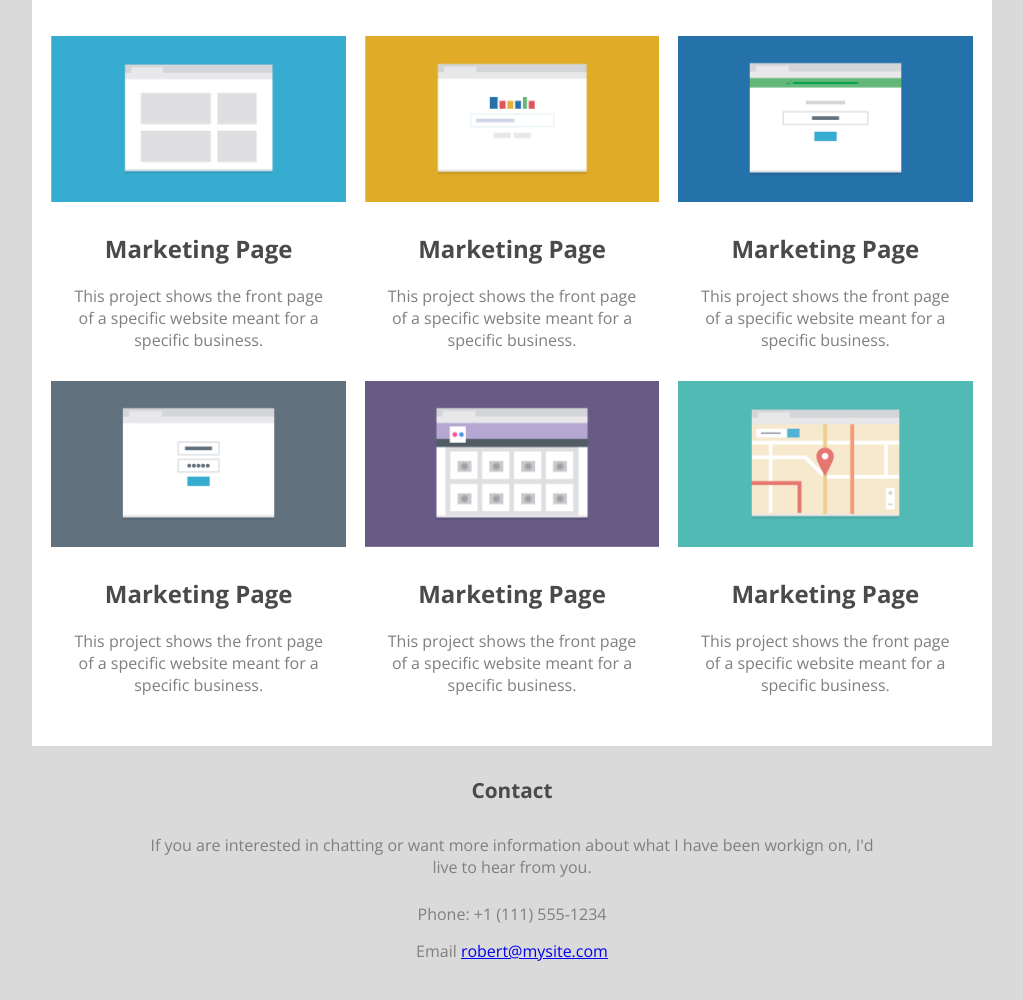
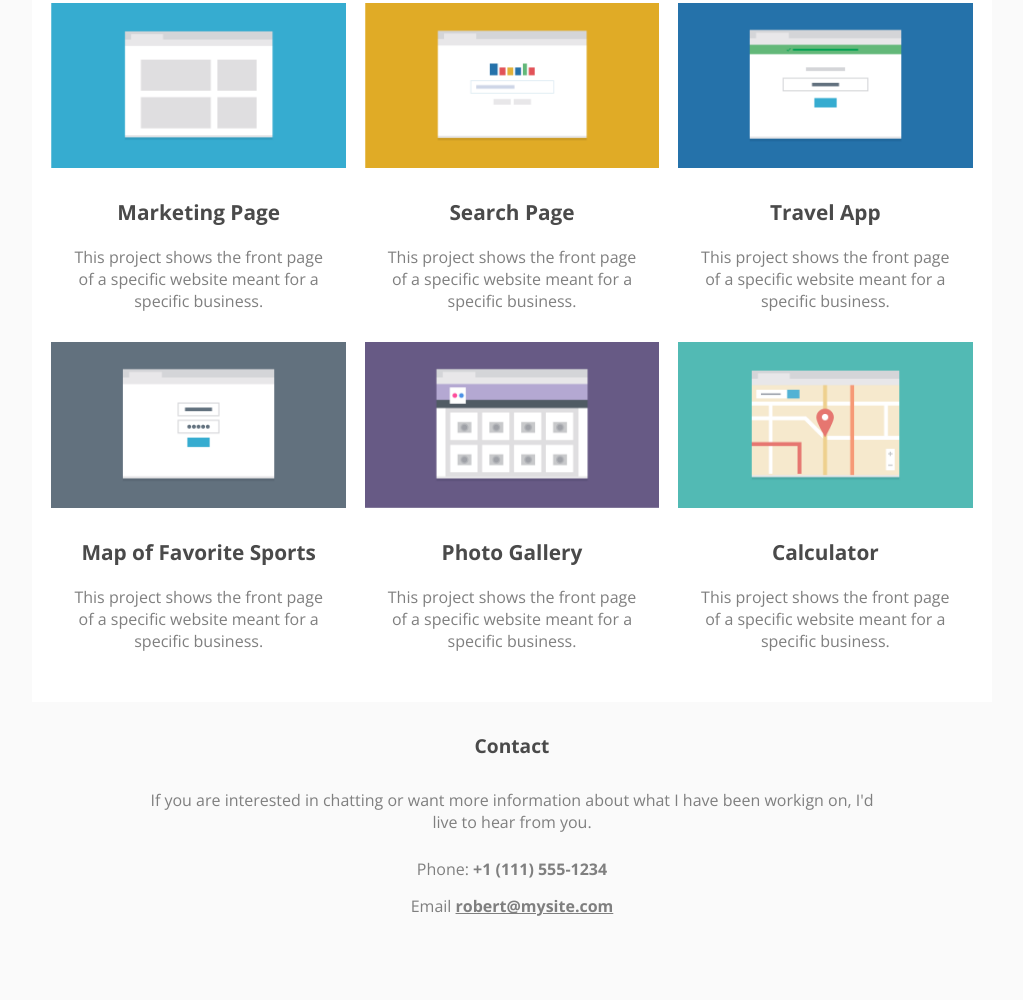
Before and after one commit to robertsuperpixel/Treehouse-TechDegree-Project-2, a plain HTML site: page index.html in a window 1280 px wide. Shown: the part 565-1565 px from the top of the page, without its empty margins (128-1151 px from the left). Drawn offline with nearby package versions, Linux system fonts and the light colour scheme.

Commit message:
Finishing Touches on CSS

```diff
--- a/css/styles.css
+++ b/css/styles.css
@@ -24,7 +24,7 @@ body {
 	font-family: 'Open Sans', arial, sans-serif;
 	font-size: 16px;
 	color: #7f7f7f;
-	background-color: #dadada;
+	background-color: #fafafa;
 	font-weight: 400;
 }
 
@@ -72,7 +72,7 @@ section#portfolio p {
 }
 
 section#portfolio h3 {
-	font-size: 1.5rem;
+	font-size: 1.3rem;
 	font-weight: 700;
 }
 
@@ -80,8 +80,16 @@ footer {
 	padding: 20px 10px;
 }
 
+footer a {
+	color: #7f7f7f;
+}
+
+footer a:hover {
+	color: #252525;
+}
+
 footer#contact h4 {
-    font-size: 1.3rem;
+	font-size: 1.2rem;
 	font-weight: 700;
 	margin-top: 10px;
 	margin-bottom: 30px;
@@ -101,6 +109,11 @@ footer#contact p.contact-info {
 footer#contact p.contact-details {
 	margin-bottom: 15px;
 }
+
+footer#contact p.contact-details span {
+	font-weight: bold;
+}
+
 
 /* Header ---------------*/
 header #logo,
@@ -241,6 +254,12 @@ section#portfolio {
 		padding: 10px 15px;
 	}
 
+	/* Layouts ---------*/
+	.main-wrapper {
+		padding: 50px 0;
+	}
+
+
 	/* Columns ---------------*/
 	.col_4 {
 		width: 33.333333%;
@@ -249,8 +268,8 @@ section#portfolio {
 
 	/* Sections ---------------*/
 	section {
-	    padding-top: 4%;
-	    padding-bottom: 4%;
+		padding-top: 35px;
+		padding-bottom: 35px;
 	}
 
 	section#portfolio h3,
--- a/index.html
+++ b/index.html
@@ -32,7 +32,7 @@
 				<p>Lorem ipsum dolor sit amet, consectetur adipiscing elit. Sed porttitor lectus nibh. Cras ultricies ligula sed magna dictum porta. Mauris blandit aliquet elit, eget tincidunt nibh pulvinar a. Vestibulum ac diam sit amet quam vehicula elementum sed sit amet dui. Curabitur aliquet quam id dui posuere blandit. Proin eget tortor risus. Curabitur non nulla sit amet nisl tempus convallis quis ac lectus. Vivamus magna justo, lacinia eget consectetur sed, convallis at tellus. Curabitur non nulla sit amet nisl tempus convallis quis ac lectus.</p>
 			</div>
 			<div class="col_6">
-				<img class="profile-img" src="img/responsive-layout-profile.png" alt="My profile image">
+				<img class="profile-img" src="img/my-profile.jpg" alt="My profile image">
 			</div>
 		</section>
 
@@ -46,31 +46,31 @@
 
 			<div class="col_4 port_wrapper">
 				<img src="img/portfolio-2.png" alt="Marketing Page">
-				<h3>Marketing Page</h3>
+				<h3>Search Page</h3>
 				<p>This project shows the front page of a specific website meant for a specific business.</p>
 			</div>
 
 			<div class="col_4 port_wrapper">
 				<img src="img/portfolio-3.png" alt="Marketing Page">
-				<h3>Marketing Page</h3>
+				<h3>Travel App</h3>
 				<p>This project shows the front page of a specific website meant for a specific business.</p>
 			</div>
 
 			<div class="col_4 port_wrapper">
 				<img src="img/portfolio-4.png" alt="Marketing Page">
-				<h3>Marketing Page</h3>
+				<h3>Map of Favorite Sports</h3>
 				<p>This project shows the front page of a specific website meant for a specific business.</p>
 			</div>
 
 			<div class="col_4 port_wrapper">
 				<img src="img/portfolio-5.png" alt="Marketing Page">
-				<h3>Marketing Page</h3>
+				<h3>Photo Gallery</h3>
 				<p>This project shows the front page of a specific website meant for a specific business.</p>
 			</div>
 
 			<div class="col_4 port_wrapper">
 				<img src="img/portfolio-6.png" alt="Marketing Page">
-				<h3>Marketing Page</h3>
+				<h3>Calculator</h3>
 				<p>This project shows the front page of a specific website meant for a specific business.</p>
 			</div>
 		</section>
```
Also changed, not shown: img/my-profile.jpg (added). Lines whose indentation alone changed are shown as unchanged.
